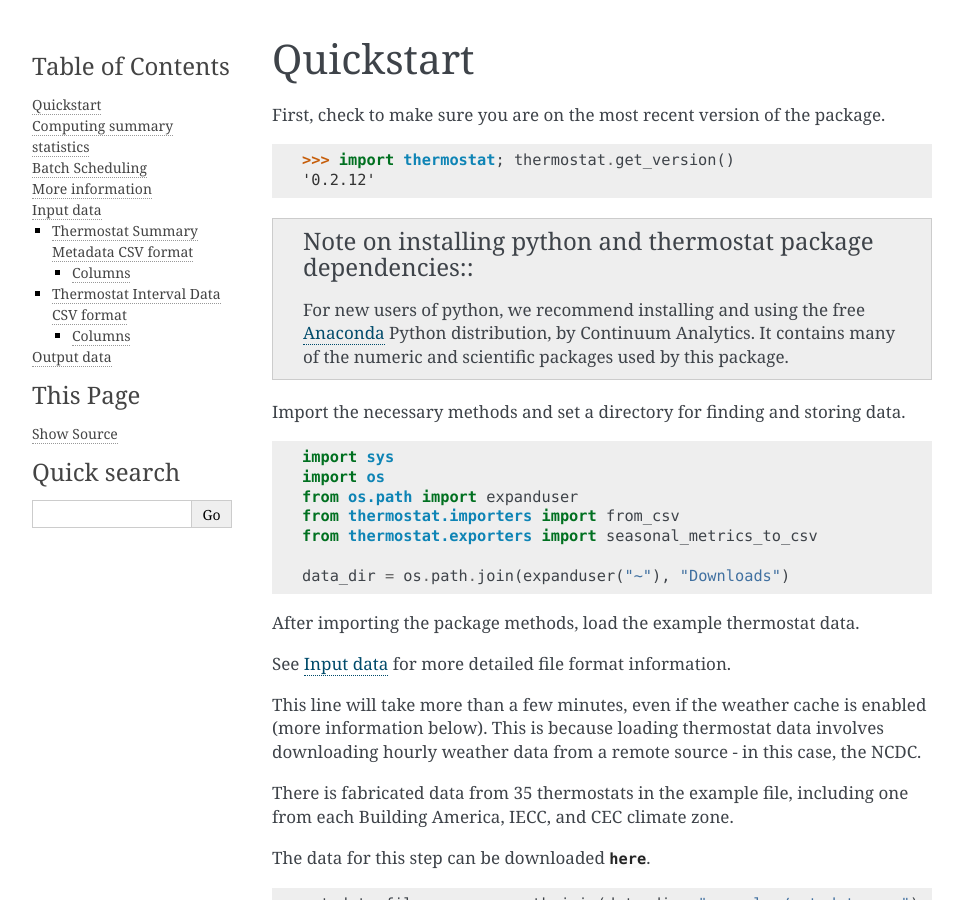
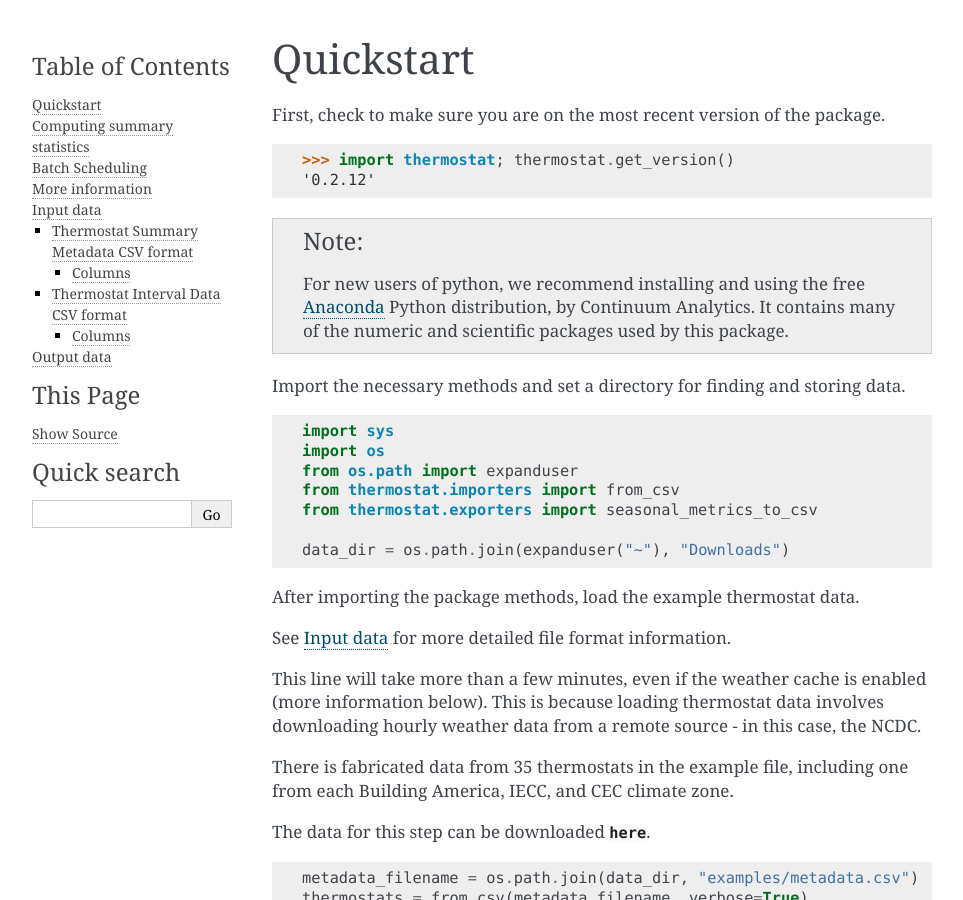
Before and after one commit to EPAENERGYSTAR/epathermostat, a Sphinx documentation site: the page built from docs/tutorial.rst, in a window 1280 px wide and 900 px high. Shown: the whole window, without its empty margins (148-1111 px from the left). Built offline with Sphinx 7.4.7, drawn with Linux system fonts in a browser that asks for light colours.

Commit message:
Admonition -> note

```diff
--- a/docs/tutorial.rst
+++ b/docs/tutorial.rst
@@ -9,7 +9,7 @@ First, check to make sure you are on the most recent version of the package.
     '0.2.12'
 
 
-.. admonition:: Note on installing python and thermostat package dependencies:
+.. note::
 
     For new users of python, we recommend installing and using the free
     `Anaconda <https://www.continuum.io/downloads>`_ Python distribution, by
```
